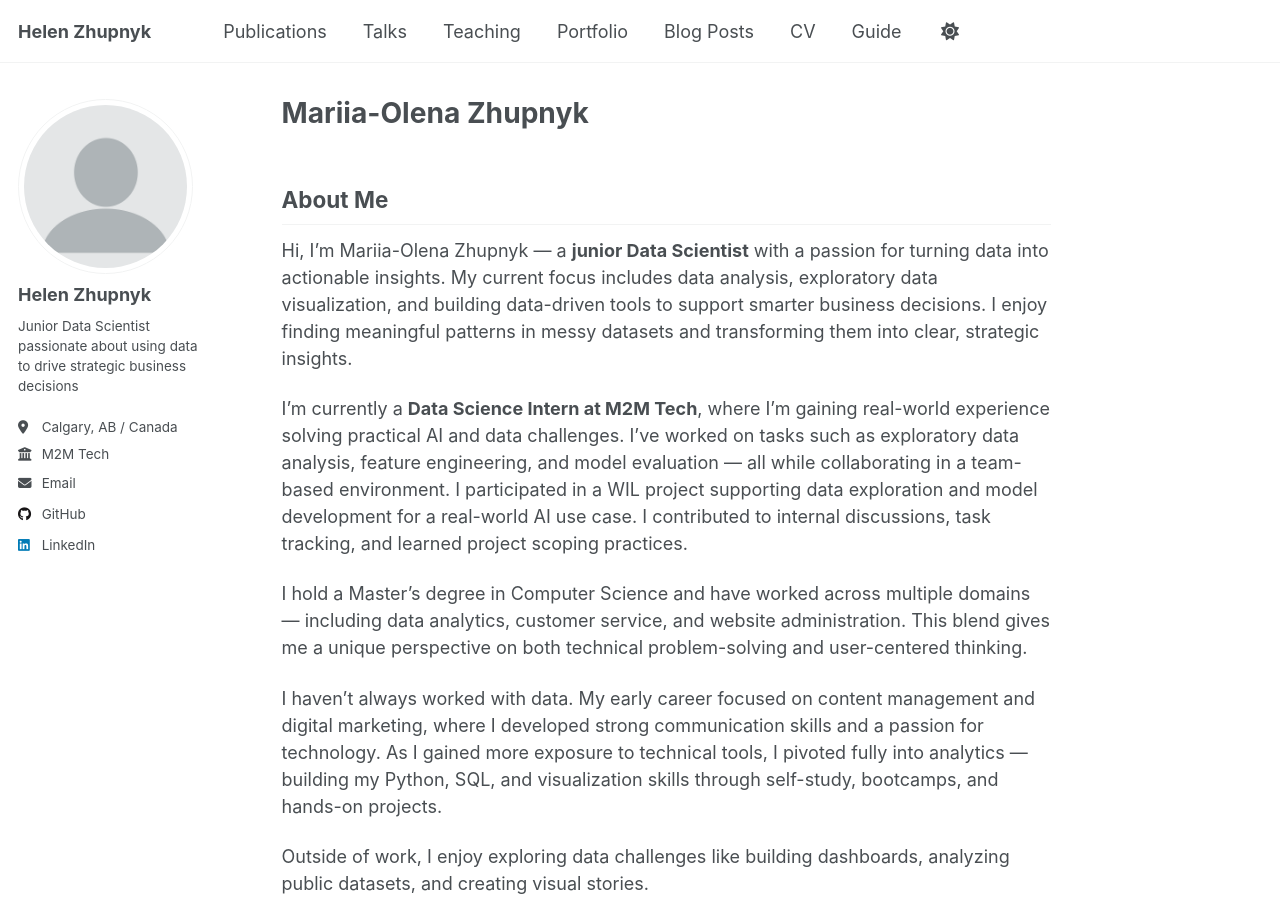
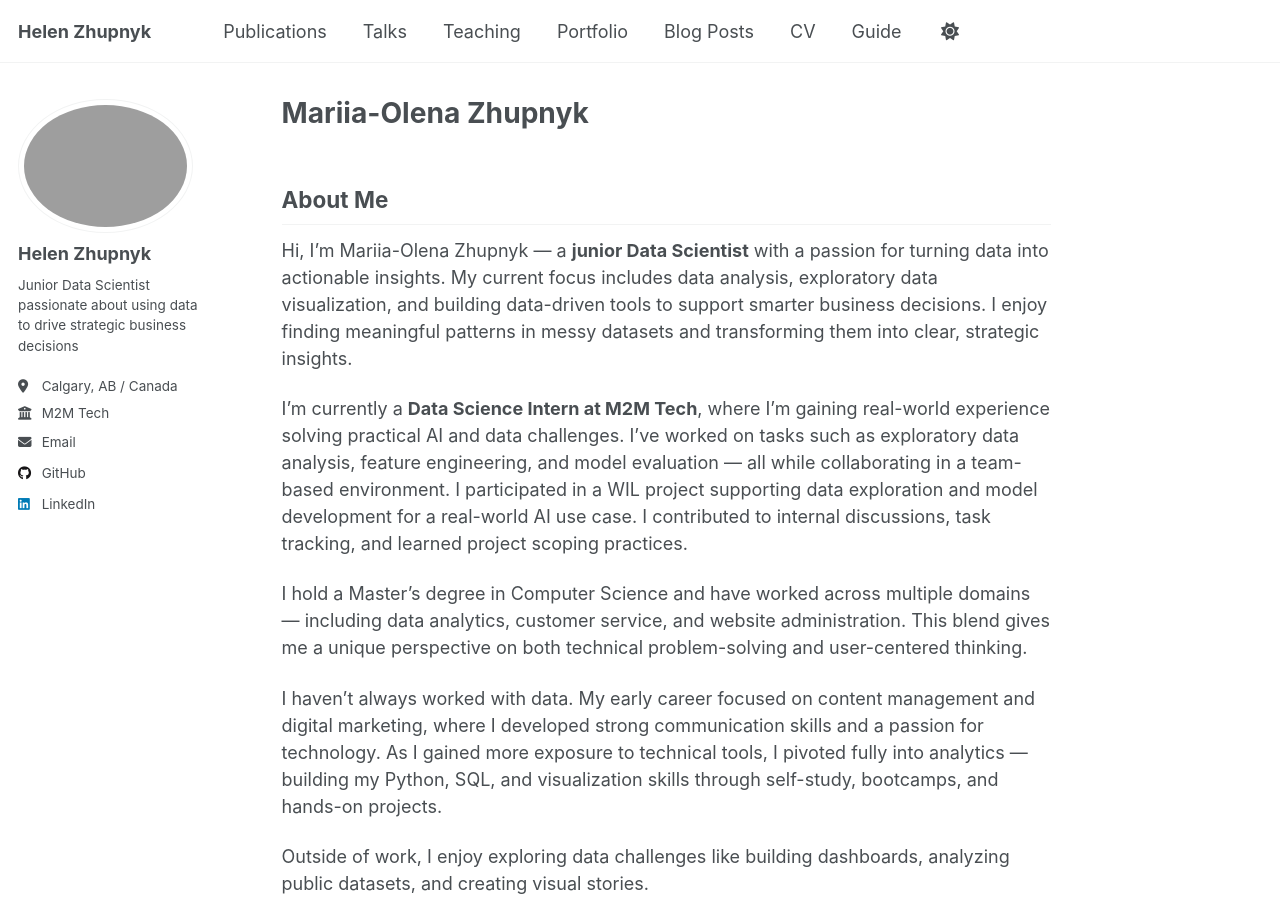
Before and after one commit to helenzhupnyk/helenzhupnyk.github.io, a Jekyll site: the page built from _pages/about.md, in a window 1280 px wide and 900 px high. Built offline with Jekyll 4.4.1, drawn with Linux system fonts in a browser that asks for light colours.

Commit message:
Update _config.yml

```diff
--- a/_config.yml
+++ b/_config.yml
@@ -12,7 +12,7 @@
 title                    : "Helen Zhupnyk"
 title_separator          : "-"
 name                     : &name "Helen Zhupnyk"
-description              : &description "Junior Data Scientist passionate about using data to drive strategic business decisions."
+description              : &description "Junior Data Scientist passionate about solving real-world problems with data."
 url                      : https://helenzhupnyk.github.io # the base hostname & protocol for your site e.g. "https://[your GitHub username].github.io" or if you already have some other page hosted on Github then use "https://[your GitHub username].github.io/[Your Repo Name]"
 baseurl                  : "" # the subpath of your site, e.g. "/blog"
 repository               : "https://github.com/helenzhupnyk/helenzhupnyk.github.io/"
@@ -22,7 +22,7 @@
 #               Additional customization can be done by editing /_includes/author-profile.html
 author:
   # Biographic information
-  avatar           : "profile.png"
+  avatar           : "helen.png"
   name             : "Helen Zhupnyk"
   pronouns         : #"she/her"
   bio              : "Junior Data Scientist passionate about using data to drive strategic business decisions"
```
